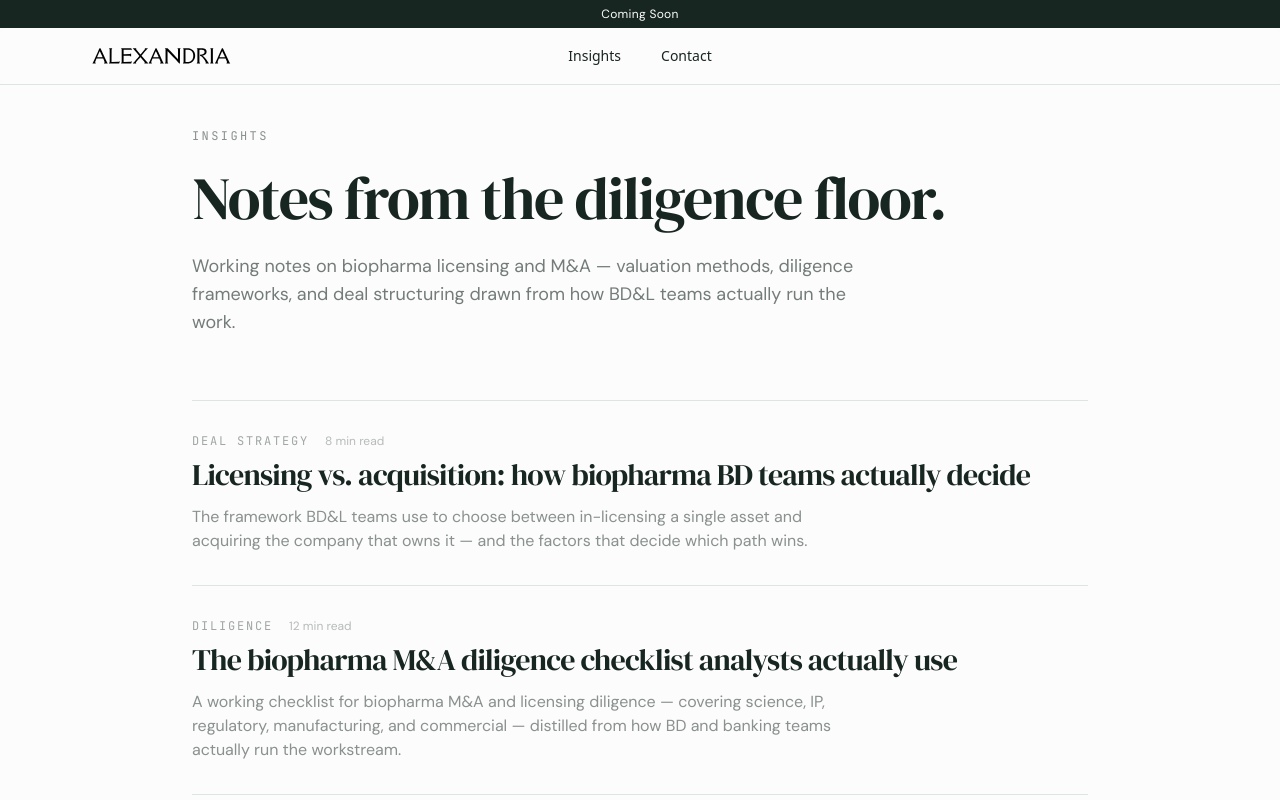
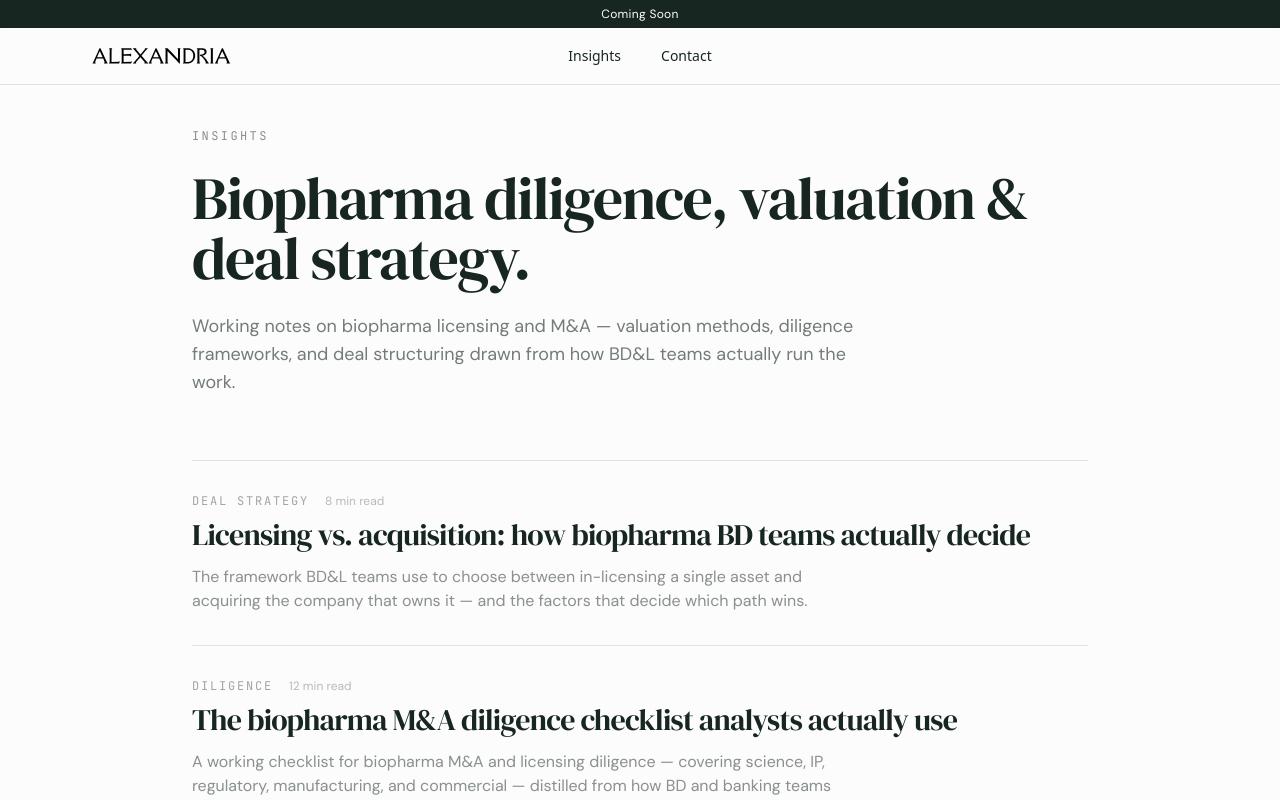
Before and after one commit to vladmt06/alex-intellicraft, a React (Vite) app: page /insights in a window 1280 px wide. Shown: the top 800 px of the page. Built offline with nearby package versions, Linux system fonts and the light colour scheme.

Commit message:
Changes
Co-authored-by: vladmt06 <206103484+vladmt06@users.noreply.github.com>

```diff
--- a/src/pages/Insights.tsx
+++ b/src/pages/Insights.tsx
@@ -46,7 +46,7 @@ const Insights = () => {
             Insights
           </p>
           <h1 className="text-5xl md:text-6xl tracking-tight mb-6">
-            Notes from the diligence floor.
+            Biopharma diligence, valuation &amp; deal strategy.
           </h1>
           <p className="text-lg text-foreground/60 max-w-2xl mb-16">
             Working notes on biopharma licensing and M&amp;A — valuation methods, diligence
```
